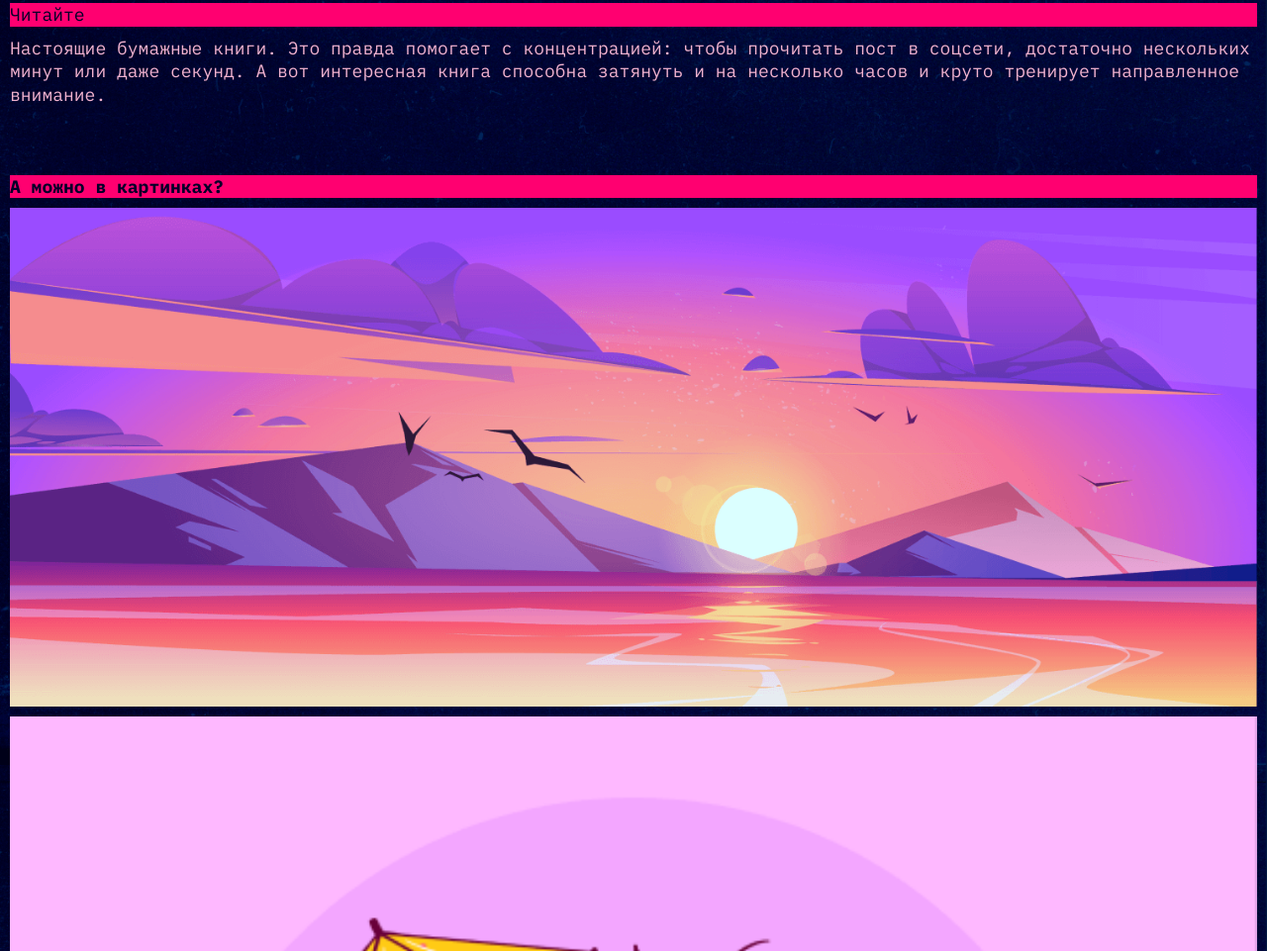
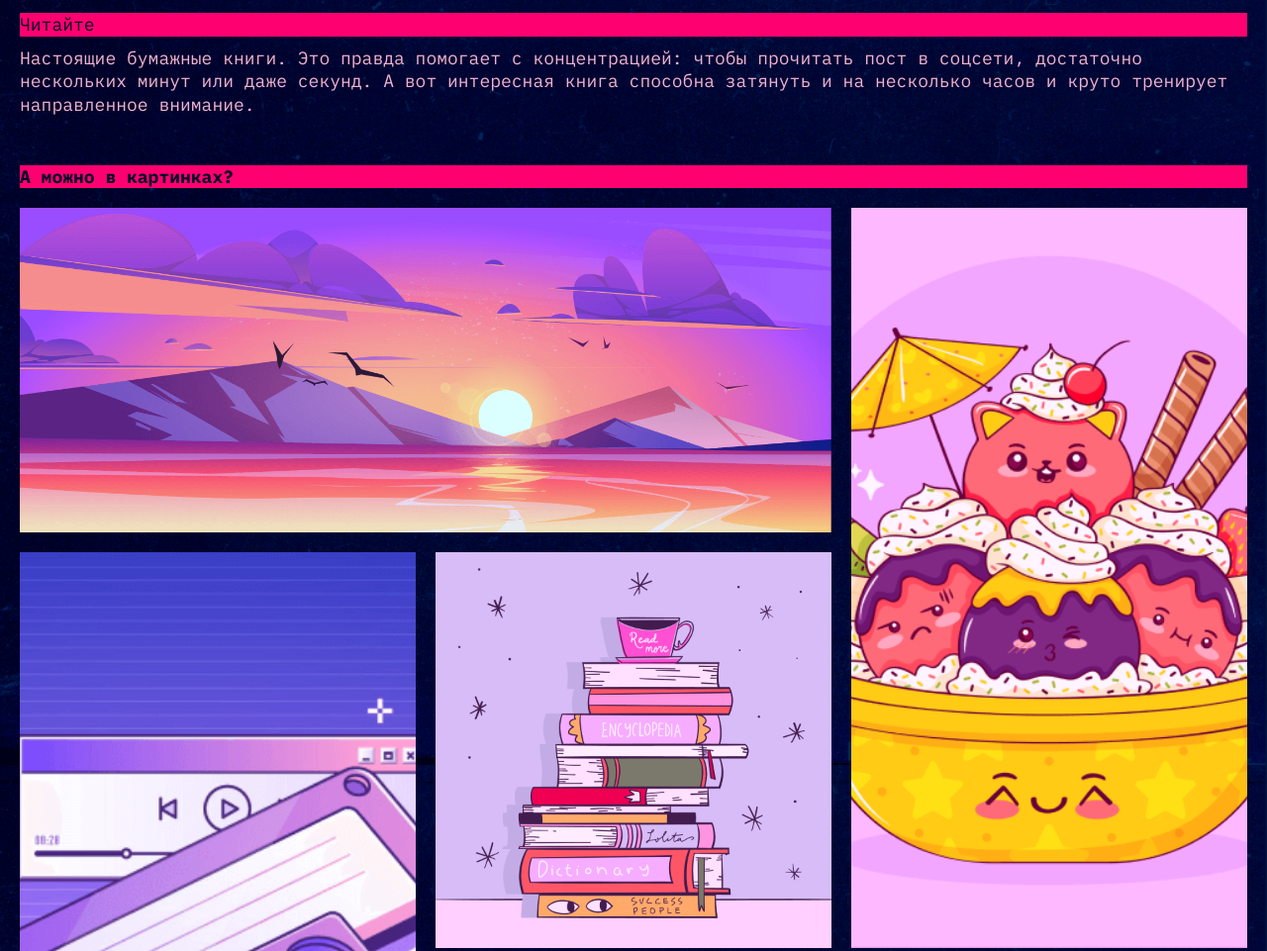
Before and after one commit to n1kkru/slozhno-sosredotochitsya, a plain HTML site: page index.html in a window 1280 px wide. Shown: the part 2427-3388 px from the top of the page at 99% size. Drawn offline with Linux system fonts and the light colour scheme.

Commit message:
Сделать адаптивную галлерею

```diff
--- a/index.html
+++ b/index.html
@@ -157,8 +157,7 @@
       </section>
 
       <section class="album">
-        <h3 class="subtitle">А можно в картинках?</h3>
-
+        <h3 class="subtitle album__subtitle">А можно в картинках?</h3>
         <img
           loading="lazy"
           src="./images/sunset.png"
--- a/styles/style.css
+++ b/styles/style.css
@@ -211,6 +211,10 @@
 }
 
 @media (width >= 768px) {
+  .page {
+    padding: 20px;
+  }
+
   .header__title {
     justify-self: start;
   }
@@ -220,9 +224,32 @@
     inline-size: 50vw;
   }
 
+  .album {
+    gap: 20px;
+    /* grid-template-columns: repeat(3, min(230px, 1fr));
+    grid-template-rows:
+    24px
+    minmax(192px, 25vw, 260px)
+    minmax(230px, 30vw, 315px)
+    minmax(318px, 41vw, 428px); */
+    grid-template-columns: auto auto auto;
+    grid-template-rows: auto auto auto auto;
+  }
 
-  .album {
+  .album__subtitle {
+    grid-column: span 3;
+    margin-block-start: 0;
+  }
 
+  .album__image:first-of-type,
+  .album__image:last-of-type
+  {
+    grid-column: span 2;
+  }
+
+  .album__image:nth-child(3),
+  .album__image:nth-child(4) {
+    grid-row: span 2;
   }
 
 }
```
